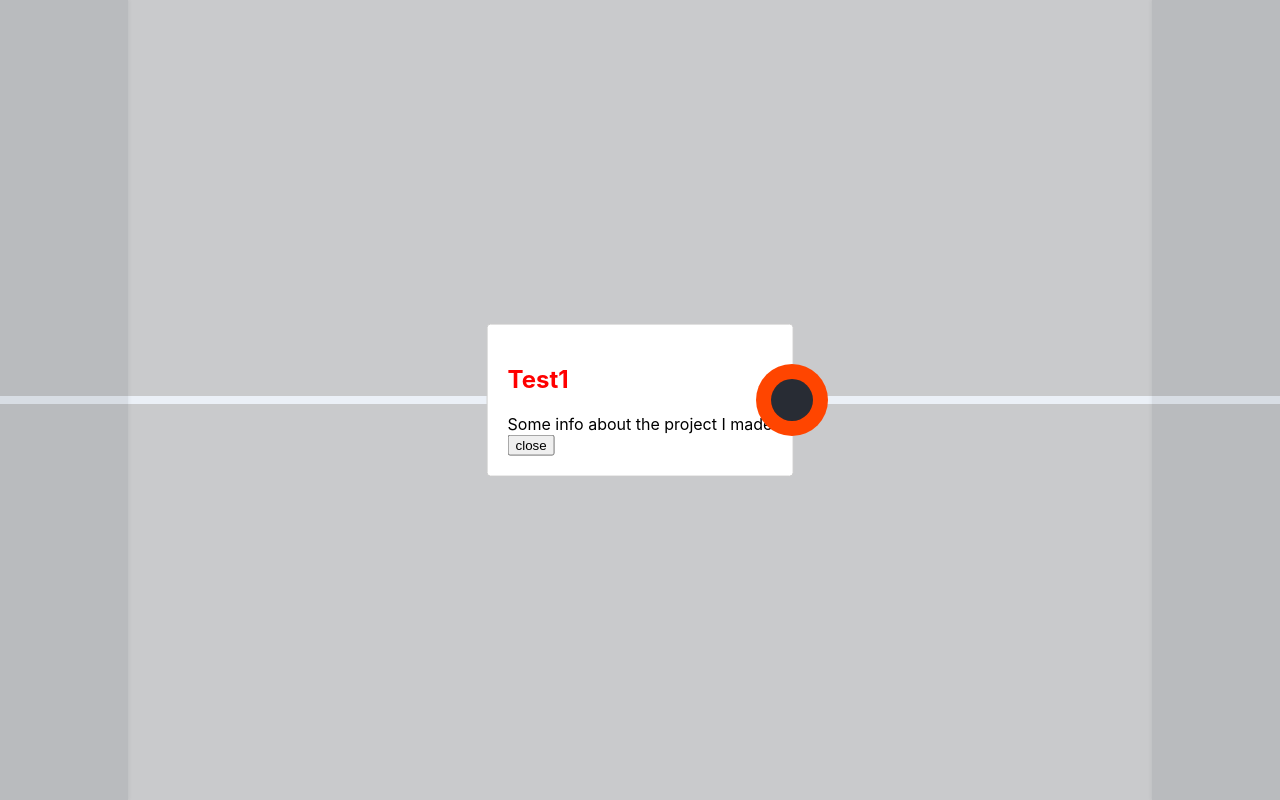
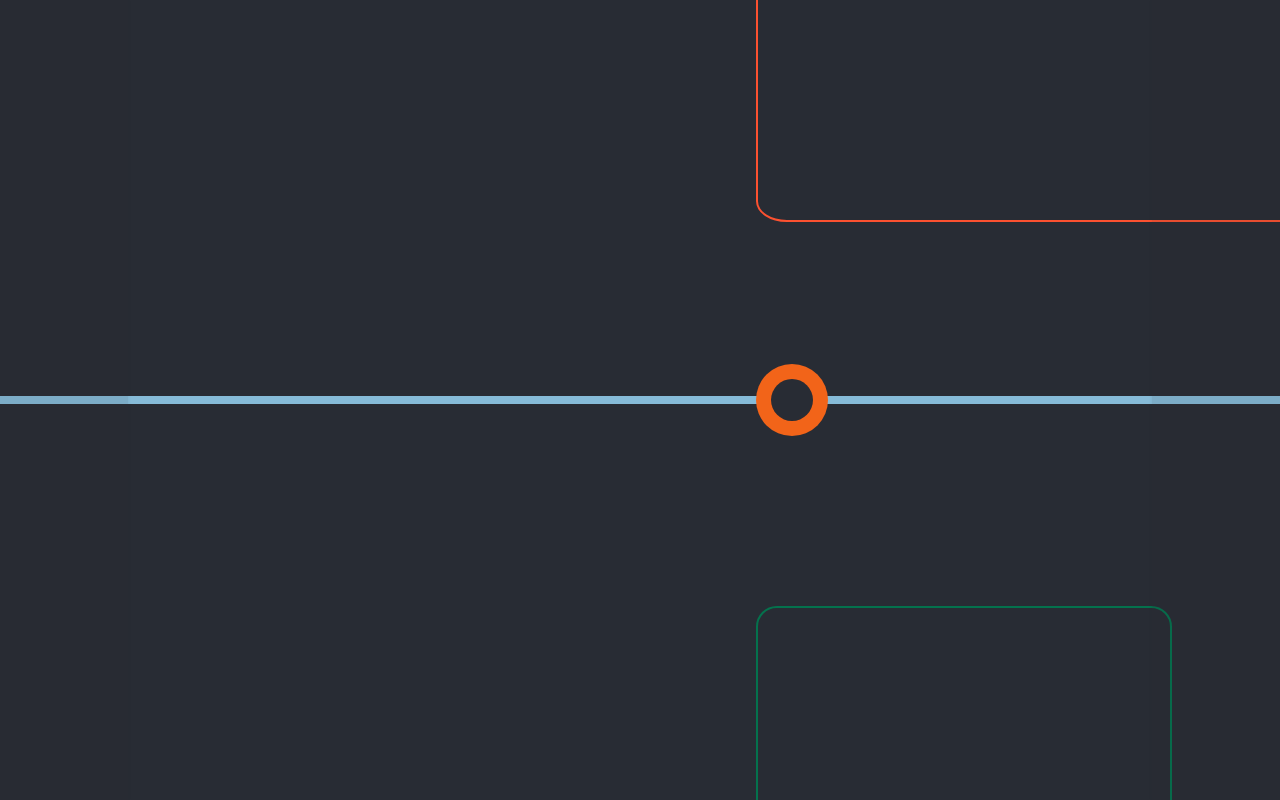
Before and after one commit to Development-Person/portfolio, a React (Create React App) app: page / in a window 1280 px wide. Both pictures are taken after a click on the element 792 px from the left and 400 px from the top of the page. Shown: the top 800 px of the page. Built offline with nearby package versions, Linux system fonts and the light colour scheme.

Commit message:
picked colors, consolidated dot component, mapped out where content will go, created working fade-in-out animation for cards, created project descriptions file

```diff
--- a/src/App.css
+++ b/src/App.css
@@ -20,22 +20,21 @@
 }
 
 .App-link {
-  color: #61dafb;
+  color: #86bbd8;
 }
 
 .line {
   position: absolute;
   height: 1vh;
   width: 1000vw;
-  /* min-width: 100vw; */
-  background-color: lightsteelblue;
+  background-color: #86bbd8;
 }
 
 .card {
   position: absolute;
   height: 25vh;
   width: 10vw;
-  background-color: #61dafb;
+  background-color: #86bbd8;
   z-index: 1;
   margin: 6px;
   padding: 6px;
@@ -55,6 +54,94 @@
   border-radius: 50%;
   margin: 6px;
   padding: 6px;
+}
+
+.large-dot {
+  position: absolute;
+  height: 60px;
+  width: 60px;
+  background-color: #f26419;
+  z-index: 1;
+  border-radius: 50%;
+  margin: 6px;
+  padding: 6px;
+}
+
+.small-dot {
+  position: sticky;
+  height: 30px;
+  width: 30px;
+  background-color: #282c34;
+  z-index: 2;
+  position: absolute;
+  border-radius: 50%;
+  margin: 6px;
+  padding: 6px;
+}
+
+.info-card {
+  display: flex;
+  flex-direction: column;
+  align-items: center;
+  visibility: hidden;
+  position: absolute;
+  height: 400px;
+  width: 600px;
+  border: 2px solid #fc5130;
+  background-color: #282c34;
+  top: -600px;
+  border-radius: 5%;
+  margin: 6px;
+  padding: 6px;
+}
+
+.info-card-close-button {
+  position: absolute;
+  cursor: pointer;
+  top: 1px;
+  right: 20px;
+}
+
+.info-card-heading {
+  margin-top: 12px;
+  margin-bottom: 12px;
+}
+
+.info-card-content {
+  font-size: smaller;
+  margin: 6px;
+  padding: 6px;
+}
+
+.gif-container {
+  position: absolute;
+  display: flex;
+  top: 200px;
+}
+
+.gif-card {
+  height: 400px;
+  width: 400px;
+  border-radius: 5%;
+  margin: 6px;
+  padding: 6px;
+  border: 2px solid #04724d;
+  background-color: #282c34;
+}
+
+.learnings {
+  width: 400px;
+}
+
+ul {
+  list-style-position: outside;
+  display: inline-block;
+  list-style: none;
+}
+
+ul li {
+  margin: 0.4rem;
+  padding-left: 0rem;
 }
 
 .scroll-button {
--- a/src/App.js
+++ b/src/App.js
@@ -4,64 +4,40 @@ import LineComponent from './components/Line';
 import CardComponent from './components/Card';
 import DotComponent from './components/Dot';
 import ScrollButton from './components/ScrollButton';
+import { data } from './content/project_descriptions.js';
 
 function App() {
-  const testArray = ['Test1', 'Test2', 'Test3', 'Test4'];
-
-  const scrollStyleRight = {
-    position: 'sticky',
-    right: 0,
-  };
-
-  const scrollStyleLeft = {
-    position: 'fixed',
-    left: 0,
-  };
-
   return (
     <div className='App'>
       <header className='App-body'>
-        <ScrollButton direction={-1} style={scrollStyleLeft} />
+        <ScrollButton
+          direction={-1}
+          style={{
+            position: 'fixed',
+            left: 0,
+          }}
+        />
         <LineComponent />
         <div className='dot-container'>
-          {testArray.map((element, index) => {
+          {data.map((element, index) => {
             const position = index === 0 ? 750 : 750 + index * 1000;
-            const orangeStyle = {
-              height: '60px',
-              width: '60px',
-              backgroundColor: 'orangered',
-              zIndex: '1',
-              left: `${position}px`,
-            };
-
-            const grayStyle = {
-              height: '30px',
-              width: '30px',
-              backgroundColor: '#282c34',
-              zIndex: '2',
-              left: `${position + 15}px`,
-            };
 
             return (
-              <>
-                <DotComponent
-                  key={`${testArray[index]}-orange`}
-                  name={testArray[index]}
-                  style={orangeStyle}
-                  info={element}
-                />
-
-                <DotComponent
-                  key={`${testArray[index]}-gray`}
-                  name={testArray[index]}
-                  style={grayStyle}
-                  info={element}
-                />
-              </>
+              <DotComponent
+                key={element.name}
+                position={position}
+                info={element}
+              />
             );
           })}
         </div>
-        <ScrollButton direction={1} style={scrollStyleRight} />
+        <ScrollButton
+          direction={1}
+          style={{
+            position: 'sticky',
+            right: 0,
+          }}
+        />
       </header>
     </div>
   );
--- a/src/components/Dot.jsx
+++ b/src/components/Dot.jsx
@@ -1,56 +1,50 @@
-import { useState, useEffect } from 'react';
-import ReactDOM from 'react-dom';
-import Modal from 'react-modal';
+import { useState } from 'react';
 
 function DotComponent(props) {
-  let subtitle;
+  const [visibility, setVisibility] = useState('hidden');
+  const [opacity, setOpacity] = useState('0%');
 
-  const [modalIsOpen, setIsOpen] = useState(false);
-
-  const customStyles = {
-    content: {
-      top: '50%',
-      left: '50%',
-      right: 'auto',
-      bottom: 'auto',
-      marginRight: '-50%',
-      transform: 'translate(-50%, -50%)',
-    },
-  };
-
-  useEffect(() => {
-    Modal.setAppElement('body');
-  }, []);
-
-  function openModal() {
-    setIsOpen(true);
+  function toggleDiv() {
+    setVisibility(visibility === 'hidden' ? 'visible' : 'hidden');
+    setOpacity(visibility === 'hidden' ? '100%' : '0%');
   }
 
-  function afterOpenModal() {
-    subtitle.style.color = '#f00';
-  }
-
-  function closeModal() {
-    setIsOpen(false);
-  }
-
-  const onClick = () => {
-    openModal();
+  const style = {
+    left: `${props.position}px`,
+    visibility: visibility,
+    opacity: opacity,
+    transition: 'all 500ms ease-in',
   };
 
   return (
     <>
-      <div onClick={onClick} className='dot' style={props.style}></div>
-      <Modal
-        isOpen={modalIsOpen}
-        onAfterOpen={afterOpenModal}
-        onRequestClose={closeModal}
-        style={customStyles}
-        contentLabel='Project Modal'>
-        <h2 ref={(_subtitle) => (subtitle = _subtitle)}>{props.info}</h2>
-        <div>Some info about the project I made</div>
-        <button onClick={closeModal}>close</button>
-      </Modal>
+      <div className='info-card' style={style}>
+        <div onClick={toggleDiv} className='info-card-close-button'>
+          x
+        </div>
+        <h3 className='info-card-heading'>{props.info.name}</h3>
+        <div className='info-card-content'>{props.info.description}</div>
+      </div>
+
+      <div
+        onClick={toggleDiv}
+        className='large-dot'
+        style={{ left: `${props.position}px` }}></div>
+      <div
+        onClick={toggleDiv}
+        className='small-dot'
+        style={{ left: `${props.position + 15}px` }}></div>
+
+      <div className='gif-container' style={style}>
+        <div className='gif-card' style={style}></div>
+        <div className='learnings' style={style}>
+          <ul style={style}>
+            {props.info.learnings.map((element) => {
+              return <li key={element}>{element}</li>;
+            })}
+          </ul>
+        </div>
+      </div>
     </>
   );
 }
--- /dev/null
+++ b/src/content/project_descriptions.js
@@ -0,0 +1,32 @@
+const data = [
+  {
+    name: 'pigeons',
+    description:
+      'A simple website demonstrating use of modals and api calls to a publicly available api',
+    learnings: ['vanilla js', 'html', 'css', 'modals', 'fetch', 'public apis'],
+  },
+  {
+    name: 'set designer',
+    description:
+      'Playing around with soundfiles using vanilla javascript and html',
+    learnings: ['audio api', 'html', 'css', 'javascript', 'drag and drop'],
+  },
+  {
+    name: 'borrow yours',
+    description: 'Major project working with react, redux, express and mongoDB',
+    learnings: [
+      'react',
+      'redux (classic and redux toolkit)',
+      'nodejs & express',
+      'mongoDB',
+    ],
+  },
+  {
+    name: 'excel file parser',
+    description:
+      'Working with sails, developed a backend utility to parse excel files and upload their contents to an SQL table',
+    learnings: ['sails', 'nodejs & express', 'file parsing', 'postgres/SQL'],
+  },
+];
+
+export { data };
```
